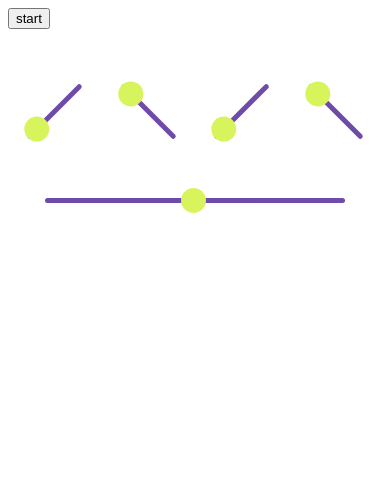
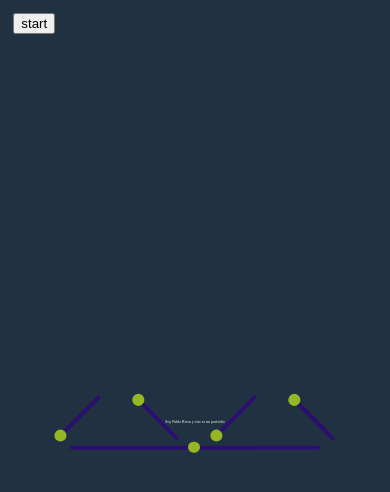
Before and after one commit to pablorivcam/portfolio, a React (Create React App) app in the folder portfolio/: page / in a window 390 px wide. Shown: the top 492 px of the page. Built offline with nearby package versions, Linux system fonts and the light colour scheme.

Commit message:
Changed header css to responsive ones

```diff
--- a/portfolio/src/App.css
+++ b/portfolio/src/App.css
@@ -1,38 +1,4 @@
-.App {
-  text-align: center;
+body {
+  margin: 0;
+  font-size: 1vw;
 }
-
-.App-logo {
-  height: 40vmin;
-  pointer-events: none;
-}
-
-@media (prefers-reduced-motion: no-preference) {
-  .App-logo {
-    animation: App-logo-spin infinite 20s linear;
-  }
-}
-
-.App-header {
-  background-color: #282c34;
-  min-height: 100vh;
-  display: flex;
-  flex-direction: column;
-  align-items: center;
-  justify-content: center;
-  font-size: calc(10px + 2vmin);
-  color: white;
-}
-
-.App-link {
-  color: #61dafb;
-}
-
-@keyframes App-logo-spin {
-  from {
-    transform: rotate(0deg);
-  }
-  to {
-    transform: rotate(360deg);
-  }
-}
--- /dev/null
+++ b/portfolio/src/components/header/canvas/headerCanvas.jsx
@@ -0,0 +1,36 @@
+import React, { useRef, useEffect } from "react";
+
+const HeaderCanvas = props => {
+
+    const CANVAS_WIDTH = 1200;
+    const CANVAS_HEIGHT = 200;
+
+    var canvasElement = useRef(null);
+
+    // Equivalente a cuando se crea o actualiza el componente
+    useEffect(() => {
+        canvasElement.current = document.getElementById("header_canvas");
+
+        var ctx = canvasElement.current.getContext("2d");
+        //initialize(ctx);
+        ctx.clearRect(0, 0, ctx.canvas.width, ctx.canvas.height)
+        ctx.fillStyle = '#203241'
+        ctx.rect(0, 0, ctx.canvas.width, ctx.canvas.height);
+
+        ctx.fill();
+
+        setInterval(() => {
+            ctx.fillStyle = '#203241'
+            ctx.clearRect(0, 0, ctx.canvas.width, ctx.canvas.height);
+            ctx.rect(0, 0, ctx.canvas.width, ctx.canvas.height);
+
+            ctx.fill();
+
+        }, 100);
+
+    })
+
+    return <canvas id="header_canvas" width={CANVAS_WIDTH} heigh={CANVAS_HEIGHT} ref={canvasElement} {...props} />
+}
+
+export default HeaderCanvas
--- a/portfolio/src/components/header/header.css
+++ b/portfolio/src/components/header/header.css
@@ -1,3 +1,50 @@
-#slider_box {
+.slider_row {
     display: flex;
+    height: 100%;
+    justify-content: center;
 }
+
+#header {
+    width: 100%;
+    height: 100%;
+    position: absolute;
+}
+
+#header_container {
+    position: relative;
+    width: 100%;
+    height: 100%;
+}
+
+#header_title {
+    width: 100%;
+    text-align: center;
+}
+
+#header_sound_button {
+    position: absolute;
+    top: 0;
+    left: 0;
+    margin: 1em;
+}
+
+#header_container canvas {
+    position: absolute;
+    top: 0;
+    left: 0;
+    z-index: -1;
+    width: 100%;
+    height: 100%;
+}
+
+#synth_controls,
+#header_title {
+    position: absolute;
+    width: 100%;
+    top: 50%;
+    transform: translateY(-50%);
+}
+
+#header_title {
+    color: white;
+}
--- a/portfolio/src/components/header/header.jsx
+++ b/portfolio/src/components/header/header.jsx
@@ -3,6 +3,7 @@ import * as Tone from 'tone';
 import testAudio from '../../resources/testAudio.mp3';
 import { Slider } from "../slider/slider";
 import './header.css';
+import HeaderCanvas from "./canvas/headerCanvas";
 
 var ready = false;
 var isMusicPlaying = false;
@@ -112,20 +113,30 @@ function changeReverb(value) {
 }
 
 export function Header() {
-    return <div id="synth_container">
-        <input type="button" value="start" onClick={startMusic} />
+    return <div id="header">
+        <div id="header_container">
+            <input id="header_sound_button" type="button" value="start" onClick={startMusic} />
+            <HeaderCanvas />
             <audio src={testAudio}></audio>
-        <div id="slider_box">
+            <div id="synth_controls">
+                <div class="slider_row">
                     <Slider initialValue={0} sliderId="volumeSlider"
-                sliderRotation="-45deg" width="50%" onChange={changeDelay} />
+                        sliderRotation="-45deg" width="20vmin" onChange={changeDelay} />
                     <Slider initialValue={0} sliderId="volumeSlider"
-                sliderRotation="45deg" width="50%" onChange={changeLowpass} />
+                        sliderRotation="45deg" width="20vmin" onChange={changeLowpass} />
                     <Slider initialValue={0} sliderId="volumeSlider"
-                sliderRotation="-45deg" width="50%" onChange={changeReverb} />
+                        sliderRotation="-45deg" width="20vmin" onChange={changeReverb} />
                     <Slider initialValue={0} sliderId="volumeSlider"
-                sliderRotation="45deg" width="50%" onChange={changeVibrato} />
+                        sliderRotation="45deg" width="20vmin" onChange={changeVibrato} />
                 </div>
+                <div class="slider_row">
                     <Slider initialValue={50} sliderId="volumeSlider"
-            sliderRotation="0deg" width="100%" onChange={changePitchShift} />
+                        sliderRotation="0deg" width="80vw" onChange={changePitchShift} />
+                </div>
+            </div>
+            <div id="header_title">
+                Soy Pablo Rivas y este es mi portfolio
+            </div>
         </div >
+    </div>
 }
--- a/portfolio/src/components/slider/slider.css
+++ b/portfolio/src/components/slider/slider.css
@@ -4,10 +4,10 @@
 
 .slider {
     width: 80%;
-    margin-top: 6em;
+    margin-top: 6vmin;
     -webkit-appearance: none;
-    height: 5px;
-    border-radius: 5px;
+    height: 1vmin;
+    border-radius: 1vmin;
     background: #330085;
     outline: none;
     opacity: 0.7;
@@ -22,16 +22,16 @@
 .slider::-webkit-slider-thumb {
     -webkit-appearance: none;
     appearance: none;
-    width: 25px;
-    height: 25px;
+    width: 3vmin;
+    height: 3vmin;
     border-radius: 50%;
     background: #c8f019;
     cursor: pointer;
 }
 
 .slider::-moz-range-thumb {
-    width: 25px;
-    height: 25px;
+    width: 3vmin;
+    height: 3vmin;
     border-radius: 50%;
     background: #c8f019;
     cursor: pointer;
--- a/portfolio/src/components/slider/slider.jsx
+++ b/portfolio/src/components/slider/slider.jsx
@@ -11,7 +11,7 @@ export function Slider({ initialValue, sliderId, onChange, width, sliderRotation
                     setValue(position);
                     onChange(position);
                 }}
-                className="slider" id="myRange"
+                className="slider"
             />
         </div>
     );
```
Also changed, not shown: portfolio/src/components/header/canvas/canvasObject.js (added, +29 -0 lines), 1 other file (tests, documents, lock files or other folders). Lines whose indentation alone changed are shown as unchanged.
